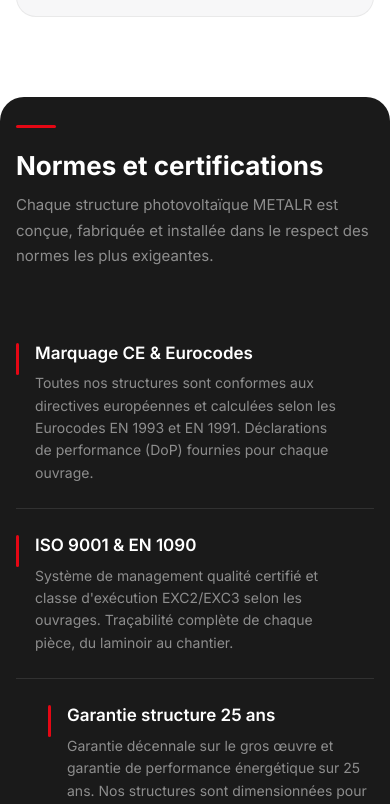
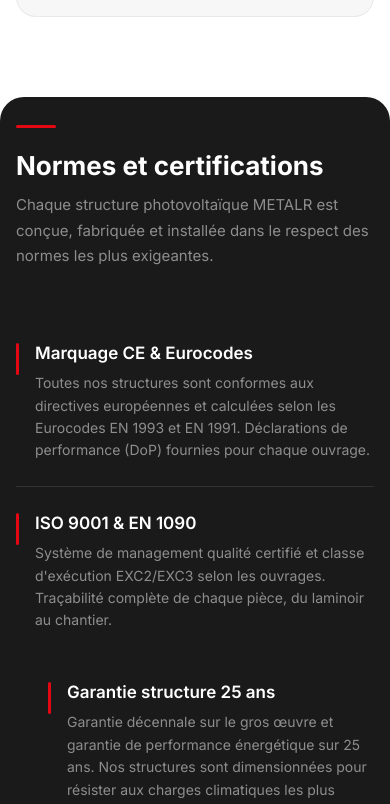
Before and after one commit to MetalR-dev/MetalR, a React (Vite) app: page /solutions/photovoltaique in a window 390 px wide. Shown: the part 4874-5678 px from the top of the page. Built offline with nearby package versions, Linux system fonts and the light colour scheme; no server answers; the database is empty.

Commit message:
fix: revert photovoltaique certifications section to original, keep only CTA buttons stacked on mobile

```diff
--- a/src/pages/PhotovoltaiquePage.tsx
+++ b/src/pages/PhotovoltaiquePage.tsx
@@ -480,7 +480,7 @@
       </section>
 
       {/* Normes et certifications — Dark band 2 columns */}
-      <section className="mx-5 sm:mx-auto" style={{ backgroundColor: "#1A1A1A", borderRadius: 24, maxWidth: 1280, marginBottom: 80, padding: "56px 48px" }}>
+      <section style={{ backgroundColor: "#1A1A1A", borderRadius: 24, maxWidth: 1280, margin: "0 auto 80px", padding: "56px 48px" }}>
         <motion.div
           initial={{ opacity: 0, y: 20 }}
           whileInView={{ opacity: 1, y: 0 }}
@@ -497,7 +497,7 @@
           </p>
         </motion.div>
 
-        <div className="grid grid-cols-1 sm:grid-cols-[1fr_1px_1fr]" style={{ gap: 0 }}>
+        <div style={{ display: "grid", gridTemplateColumns: "1fr 1px 1fr", gap: 0 }}>
           {/* Left column */}
           <div>
             {certifications.slice(0, 2).map((cert, i) => (
@@ -509,11 +509,11 @@
                 viewport={{ once: true }}
                 style={{
                   padding: "24px 32px 24px 0",
-                  borderBottom: "1px solid rgba(255,255,255,0.1)",
+                  borderBottom: i < 1 ? "1px solid rgba(255,255,255,0.1)" : "none",
                 }}
               >
                 <div style={{ display: "flex", alignItems: "flex-start", gap: 16 }}>
-                  <div style={{ width: 3, minHeight: 32, backgroundColor: "#E40714", borderRadius: 2, flexShrink: 0, marginTop: 2 }} />
+                  <div style={{ width: 3, height: 32, backgroundColor: "#E40714", borderRadius: 2, flexShrink: 0, marginTop: 2 }} />
                   <div>
                     <h3 style={{ fontSize: 17, fontWeight: 600, color: "#FFFFFF", marginBottom: 6 }}>{cert.title}</h3>
                     <p style={{ color: "rgba(255,255,255,0.5)", fontSize: 14, lineHeight: 1.6 }}>{cert.desc}</p>
@@ -523,8 +523,8 @@
             ))}
           </div>
 
-          {/* Vertical separator — hidden on mobile */}
-          <div className="hidden sm:block" style={{ backgroundColor: "rgba(255,255,255,0.1)" }} />
+          {/* Vertical separator */}
+          <div style={{ backgroundColor: "rgba(255,255,255,0.1)" }} />
 
           {/* Right column */}
           <div>
@@ -541,7 +541,7 @@
                 }}
               >
                 <div style={{ display: "flex", alignItems: "flex-start", gap: 16 }}>
-                  <div style={{ width: 3, minHeight: 32, backgroundColor: "#E40714", borderRadius: 2, flexShrink: 0, marginTop: 2 }} />
+                  <div style={{ width: 3, height: 32, backgroundColor: "#E40714", borderRadius: 2, flexShrink: 0, marginTop: 2 }} />
                   <div>
                     <h3 style={{ fontSize: 17, fontWeight: 600, color: "#FFFFFF", marginBottom: 6 }}>{cert.title}</h3>
                     <p style={{ color: "rgba(255,255,255,0.5)", fontSize: 14, lineHeight: 1.6 }}>{cert.desc}</p>
```
